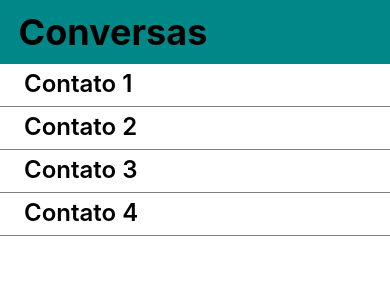
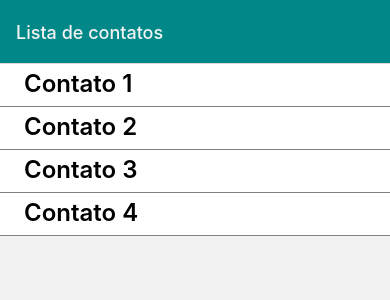
Before and after one commit to eduardo-gomes/localChat, a React Native app: screen /Home in a window 390 px wide. Shown: the top 300 px of the page. Built offline with nearby package versions, Linux system fonts and the light colour scheme.

Commit message:
Move contactList title to navigator

```diff
--- a/src/App.tsx
+++ b/src/App.tsx
@@ -1,11 +1,24 @@
+import { NavigationContainer } from '@react-navigation/native';
+import { createNativeStackNavigator } from '@react-navigation/native-stack';
 import React from 'react';
 
 import ContactList from './contactList';
+import { styles } from './styles';
+
+const Stack = createNativeStackNavigator();
 
 const App = () => {
 
 	return (
-		<ContactList />
+		<NavigationContainer>
+			<Stack.Navigator>
+				<Stack.Screen
+					name="Home"
+					component={ContactList}
+					options={{ title: "Lista de contatos", headerStyle: styles.navigatorHeader, headerTintColor: styles.navigatorHeader.color }}
+				/>
+			</Stack.Navigator>
+		</NavigationContainer>
 	);
 };
 
--- a/src/contactList.tsx
+++ b/src/contactList.tsx
@@ -64,17 +64,10 @@ const ContactList = () => {
 
 	const backgroundStyle = styles.background;
 
-	const Título = (
-		<View style={styles.title} >
-			<Text style={styles.titleText}> Conversas </Text>
-		</View>
-	);
-
 	const hasContacts = false;
 
 	return (
 		<SafeAreaView style={backgroundStyle}>
-			{Título}
 			{hasContacts ? SuggestAddContact : null}
 			<StatusBar barStyle={isDarkMode ? 'light-content' : 'dark-content'} />
 			<ScrollView
--- a/src/styles.tsx
+++ b/src/styles.tsx
@@ -12,11 +12,16 @@ const Colors = {
 	dark: '#444',
 	darker: '#222',
 	black: '#000',
+	darkCyan: '#088',
 };
 
 function getStyles(scheme?: string | null) {
 	const isDarkMode = scheme === 'dark';
 	return StyleSheet.create({
+		navigatorHeader: {
+			backgroundColor: Colors.darkCyan,
+			color: Colors.lighter,
+		},
 		contactInfoList: {
 			marginTop: 5,
 			paddingHorizontal: 24,
@@ -37,7 +42,7 @@ function getStyles(scheme?: string | null) {
 			fontWeight: '700',
 		},
 		title: {
-			backgroundColor: '#088',
+			backgroundColor: Colors.darkCyan,
 			padding: 10,
 		},
 		titleText: {
```
